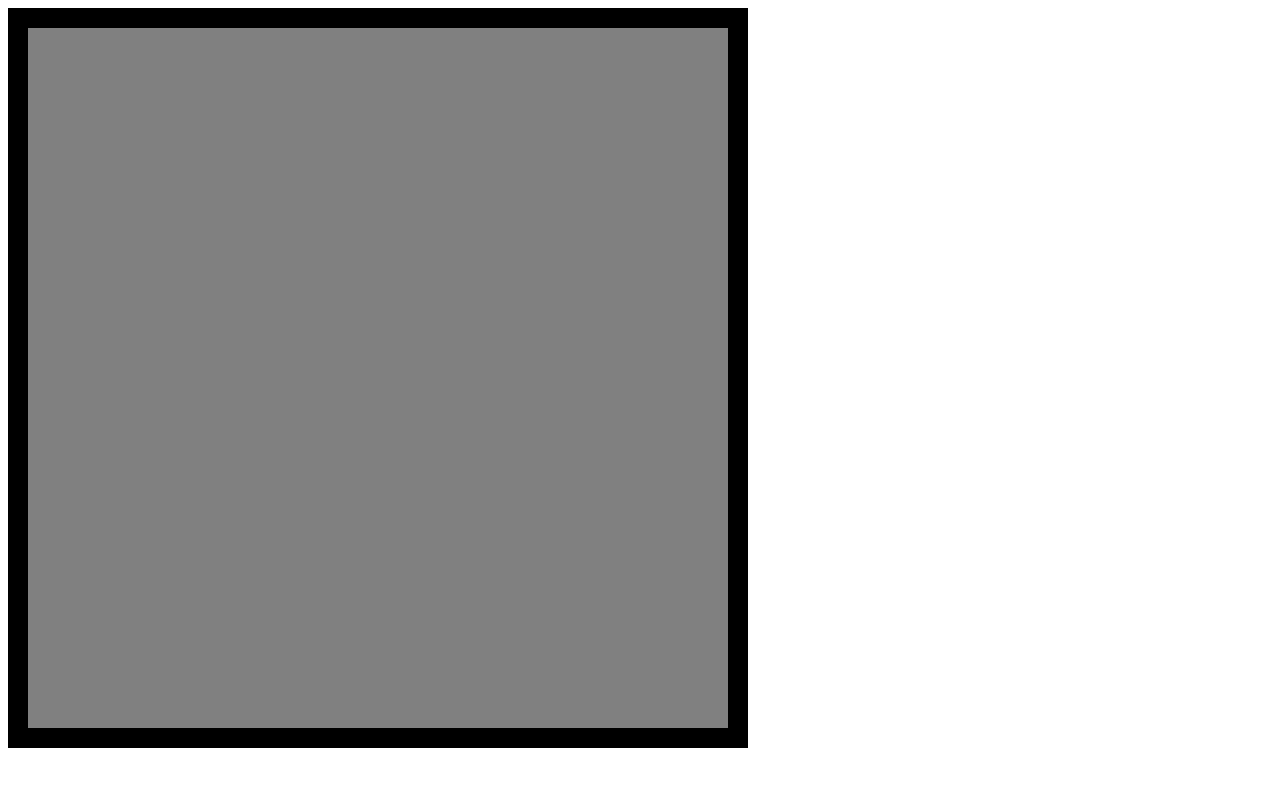
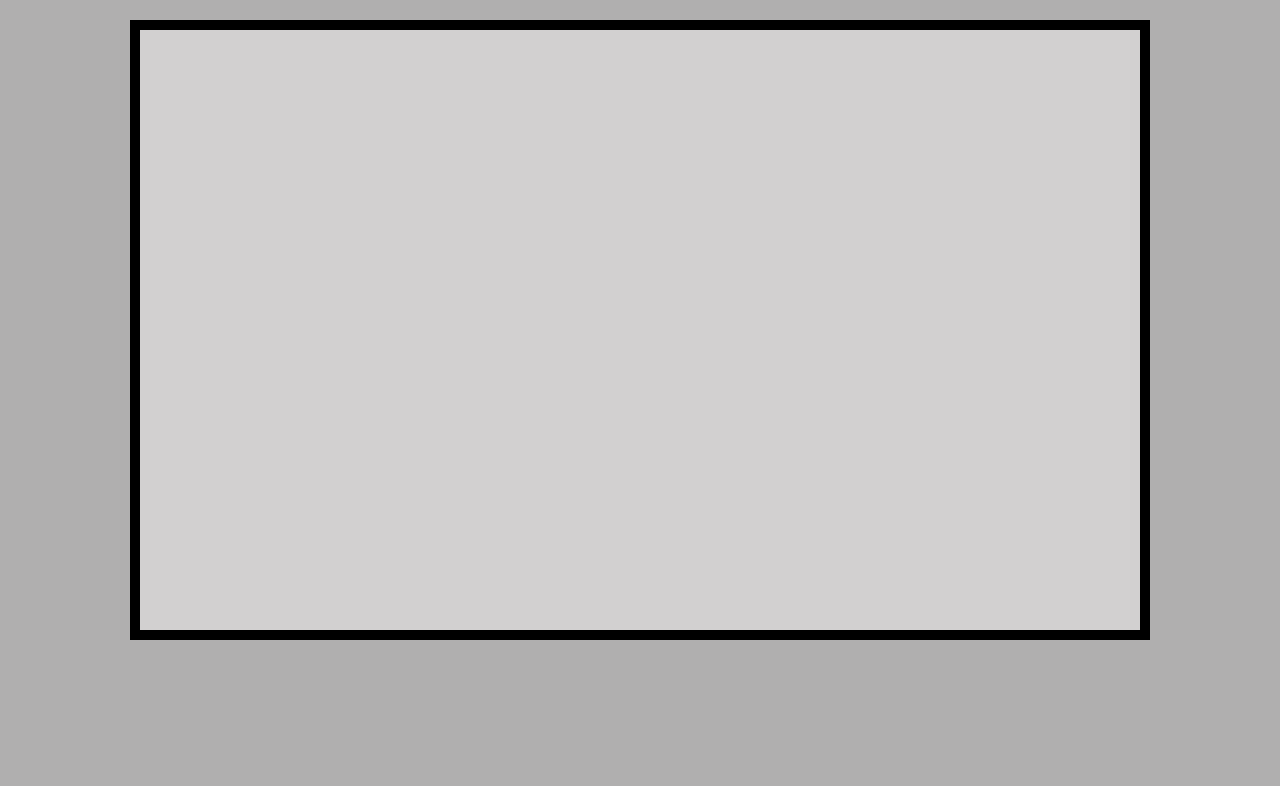
Before and after one commit to Pro4U/Snake-game, a plain HTML site: page index.html in a window 1280 px wide. Drawn offline with Linux system fonts and the light colour scheme.

Commit message:
Snake moving!

```diff
--- a/index.html
+++ b/index.html
@@ -5,15 +5,20 @@
     <meta name="viewport" content="width=device-width, initial-scale=1.0">
     <title>Snake Game</title>
     <style>
+        body{
+            background-color: rgb(176, 175, 175);
+        }
         canvas{
-            border: 20px solid black;
-            background-color: grey;
+            display: block;
+            margin: 20px auto;
+            border: 10px solid black;
+            background-color: rgb(210, 208, 208);
         }
     </style>
 </head>
 <body>
 
-    <canvas width="700px" height="700px"> </canvas>
+    <canvas width="1000px" height="600px"> </canvas>
 
 
     <script src="./script.js"></script>
--- a/script.js
+++ b/script.js
@@ -1,2 +1,60 @@
 let canvas = document.querySelector("canvas");
 let ctx = canvas.getContext("2d");
+let boardWidth = canvas.width;
+let boardHeight = canvas.height;
+let cellSize = 50;
+let snakeCells = [[20,40]]; //initial position of snake
+let direction = "right";
+
+
+function draw(){
+    ctx.clearRect(0, 0, boardWidth, boardHeight);
+
+    for(let cell of snakeCells){
+        ctx.fillStyle = "black";
+        ctx.fillRect(cell[0],cell[1],cellSize,cellSize);
+    }
+}
+
+function update(){
+    let headX = snakeCells[snakeCells.length - 1][0];
+    let headY = snakeCells[snakeCells.length - 1][1];
+
+    let newHeadX;
+    let newHeadY;
+    if (direction === "up") {
+    newHeadX = headX;
+    newHeadY = headY - cellSize;
+    } else if (direction === "down") {
+    newHeadX = headX;
+    newHeadY = headY + cellSize;
+    } else if (direction === "left") {
+    newHeadX = headX - cellSize;
+    newHeadY = headY;
+    } else {
+    newHeadX = headX + cellSize;
+    newHeadY = headY;
+    }
+
+    snakeCells.push([newHeadX,newHeadY]);
+    snakeCells.shift();
+
+}
+
+setInterval(function(){
+    draw();
+    update();
+},200);
+
+
+document.addEventListener("keydown", function (e) {
+  if (e.key === "ArrowDown") {
+    direction = "down";
+  } else if (e.key === "ArrowUp") {
+    direction = "up";
+  } else if (e.key === "ArrowLeft") {
+    direction = "left";
+  } else {
+    direction = "right";
+  }
+});
```
